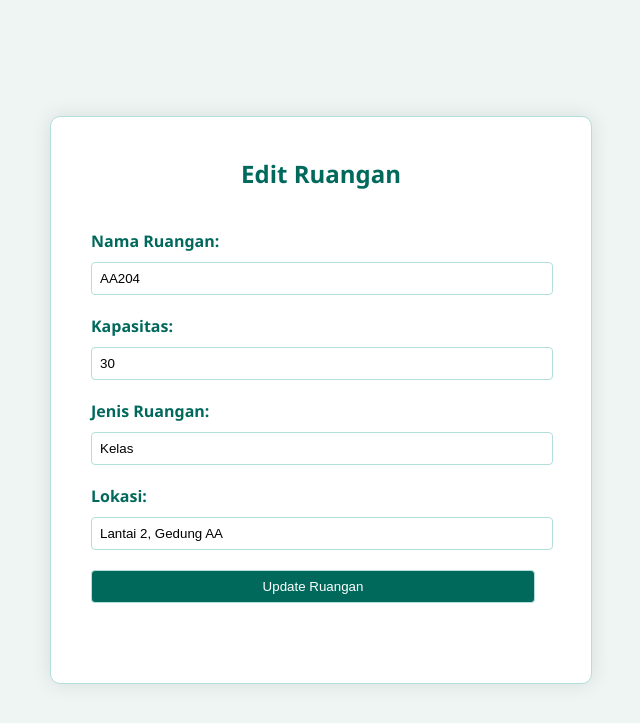
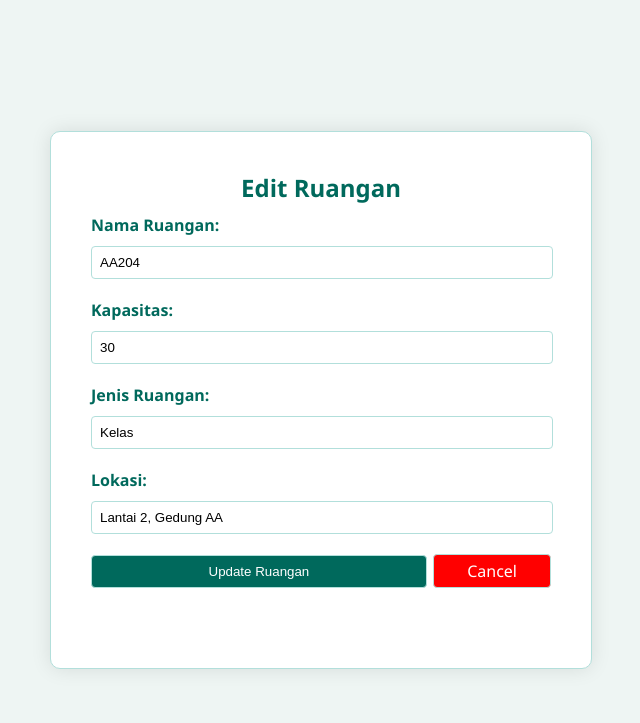
Before and after one commit to RioBithub/WEBPROLANJUT, a PHP site: page /edit_ruangan.php?ruangan_id=1 in a window 1280 px wide. Shown: the top 723 px of the page, without its empty margins (319-959 px from the left). Run offline with PHP 8.4, Linux system fonts and the light colour scheme; a user stored in the database is signed in; data comes from the database, SQL or seed files in the repository.

Commit message:
Add "Cancel" Button to Go Back to Previous Page

```diff
--- a/edit_ruangan.php
+++ b/edit_ruangan.php
@@ -69,61 +69,101 @@ $conn->close();
 ?>
 <!DOCTYPE html>
 <html lang="id">
+
 <head>
     <meta charset="UTF-8">
     <title>Edit Ruangan</title>
     <style>
         body {
             font-family: 'Segoe UI', Tahoma, Geneva, Verdana, sans-serif;
-            background-color: #eef5f3; /* Warna latar yang lebih lembut */
+            background-color: #eef5f3;
+            /* Warna latar yang lebih lembut */
             margin: 0;
             padding: 0;
             display: flex;
             justify-content: center;
             align-items: center;
-            height: 100vh; /* Tinggi viewport penuh */
+            height: 100vh;
+            /* Tinggi viewport penuh */
         }
+
         .container {
             width: 80%;
-            max-width: 500px; /* Lebar maksimum untuk container */
+            max-width: 500px;
+            /* Lebar maksimum untuk container */
             margin: auto;
             background-color: #fff;
             padding: 20px;
             border-radius: 10px;
             box-shadow: 0 0 20px rgba(0, 0, 0, 0.1);
-            border: 1px solid #b2dfdb; /* Border dengan warna hijau toska */
+            border: 1px solid #b2dfdb;
+            /* Border dengan warna hijau toska */
         }
+
         h2 {
             text-align: center;
-            color: #00695c; /* Warna judul dengan nuansa hijau toska */
+            color: #00695c;
+            /* Warna judul dengan nuansa hijau toska */
         }
+
         form {
             margin: 20px auto;
             background-color: #fff;
             padding: 20px;
         }
+
         label {
             display: block;
             margin-bottom: 10px;
             font-weight: bold;
-            color: #00695c; /* Warna label dengan nuansa hijau toska */
+            color: #00695c;
+            /* Warna label dengan nuansa hijau toska */
         }
-        input[type="text"], input[type="submit"] {
-            width: calc(100% - 16px); /* Menghitung lebar dengan padding */
+
+        input[type="text"],
+        input[type="submit"] {
+            width: calc(100% - 16px);
+            /* Menghitung lebar dengan padding */
             padding: 8px;
             margin-bottom: 20px;
-            border: 1px solid #b2dfdb; /* Border input dengan warna hijau toska */
+            border: 1px solid #b2dfdb;
+            /* Border input dengan warna hijau toska */
             border-radius: 4px;
         }
+
         input[type="submit"] {
-            background-color: #00695c; /* Warna tombol dengan nuansa hijau toska */
+            background-color: #00695c;
+            /* Warna tombol dengan nuansa hijau toska */
             color: #fff;
             cursor: pointer;
             transition: background-color 0.3s ease;
         }
+
         input[type="submit"]:hover {
-            background-color: #004d40; /* Warna tombol saat di-hover */
+            background-color: #004d40;
+            /* Warna tombol saat di-hover */
         }
+
+        .link-tabel {
+            width: calc(100% - 16px);
+            /* Menghitung lebar dengan padding */
+            padding: 5px;
+            margin-bottom: 20px;
+            border: 1px solid #b2dfdb;
+            /* Border input dengan warna hijau toska */
+            border-radius: 4px;
+            background-color: #FF0000;
+            /* Warna tombol dengan nuansa hijau toska */
+            color: #fff;
+            cursor: pointer;
+            transition: background-color 0.3s ease;
+            text-decoration: none;
+        }
+
+        .link-tabel:hover {
+            background-color: #CE0000;
+        }
+
         /* Menambahkan responsivitas pada form */
         @media (max-width: 600px) {
             .container {
@@ -132,28 +172,37 @@ $conn->close();
         }
     </style>
 </head>
+
 <body>
     <div class="container">
-        <h2>Edit Ruangan</h2>
+        <h2 style="margin-bottom: -30px;">Edit Ruangan</h2>
         <?php if (!empty($error)): ?>
-            <p style="color: red;"><?php echo $error; ?></p>
+            <p style="color: red;">
+                <?php echo $error; ?>
+            </p>
         <?php endif; ?>
         <form action="<?php echo htmlspecialchars($_SERVER["PHP_SELF"]); ?>" method="post">
             <input type="hidden" name="ruangan_id" value="<?php echo $ruangan_id; ?>">
             <label for="nama_ruangan">Nama Ruangan:</label>
-            <input type="text" name="nama_ruangan" id="nama_ruangan" value="<?php echo $ruangan['nama_ruangan']; ?>" required>
+            <input type="text" name="nama_ruangan" id="nama_ruangan" value="<?php echo $ruangan['nama_ruangan']; ?>"
+                required>
 
             <label for="kapasitas">Kapasitas:</label>
             <input type="text" name="kapasitas" id="kapasitas" value="<?php echo $ruangan['kapasitas']; ?>" required>
 
             <label for="jenis_ruangan">Jenis Ruangan:</label>
-            <input type="text" name="jenis_ruangan" id="jenis_ruangan" value="<?php echo $ruangan['jenis_ruangan']; ?>" required>
+            <input type="text" name="jenis_ruangan" id="jenis_ruangan" value="<?php echo $ruangan['jenis_ruangan']; ?>"
+                required>
 
             <label for="lokasi">Lokasi:</label>
             <input type="text" name="lokasi" id="lokasi" value="<?php echo $ruangan['lokasi']; ?>" required>
 
-            <input type="submit" value="Update Ruangan">
+            <div style="display: flex; justify-content: space-between; align-items: center;">
+                <input type="submit" value="Update Ruangan" style="width: 73%;">
+                <a href="javascript:history.back()" class="link-tabel" style="width: 23%; text-align: center;">Cancel</a>
+            </div>
         </form>
     </div>
 </body>
+
 </html>
```
Also changed, not shown: edit_jadwal.php (+24 -2 lines), tambah_jadwal.php (+23 -1 lines).
